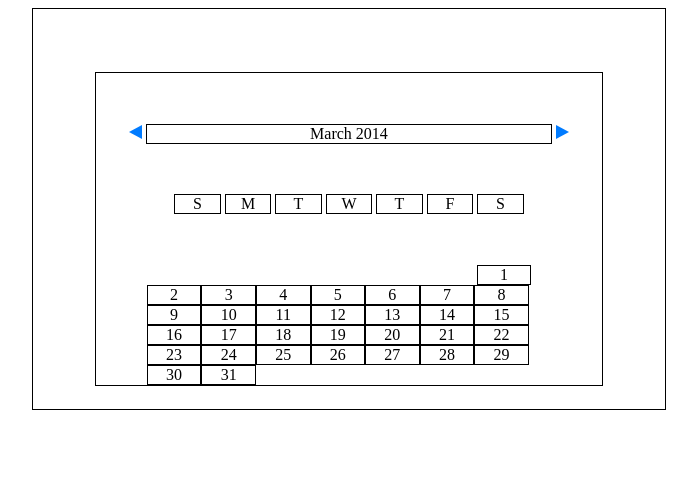
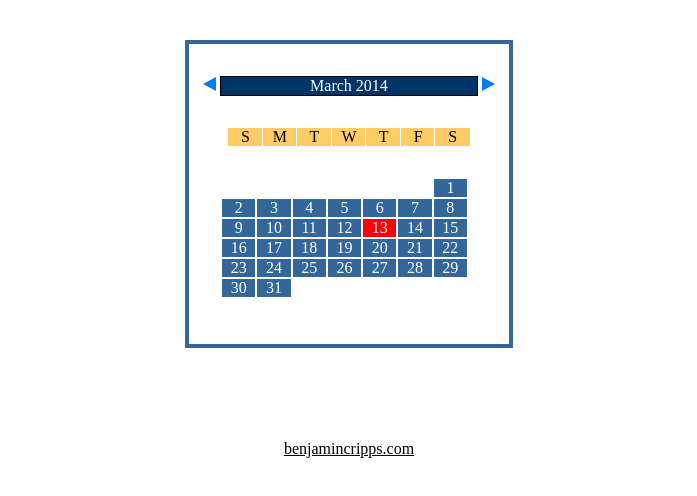
Before and after one commit to smitch88/calendar, a plain HTML site: page index.html in a window 1280 px wide. Shown: the whole page, without its empty margins (291-988 px from the left). Drawn offline with nearby package versions, Linux system fonts and the light colour scheme.

Commit message:
added leap year + current day highlight

```diff
--- a/calendar.css
+++ b/calendar.css
@@ -1,14 +1,13 @@
 .container {
-	width: 50%;
+	width: 400px;
 	height: 400px;
 	margin: 0px auto;
-	border: 1px solid black;
 }
 
 .calendarBox {
 	width: 80%;
-	min-height: 70%;
-	border: 1px solid black;
+	min-height: 75%;
+	border: 4px solid #336699;
 	margin: 0px auto;
 	margin-top: 10%;
 }
@@ -28,6 +27,12 @@
 
 }
 
+.calendarHeader {
+	background: #003366;
+	font-family: 'avenir';
+	color: white;
+}
+
 .dayHeader {
 	border: none;
 	display: block;
@@ -36,10 +41,16 @@
 }
 
 .dayBoxTop {
-	width: 11%;
+	width: 13.5%;
 	display: inline-block;
 	border: 1px solid black;
 	text-align: center;
+	margin: -3px;
+	background-color: #FFCC66;
+	border-color: white;
+	color: black;
+	font-family: 'avenir'
+
 }
 
 .dayHolder {
@@ -54,14 +65,20 @@
 	display: inline-block;
 	width: 13%;
 	height: 16%;
-	border: 1px solid black;
+	border: 1px solid white;
 	margin: 0px auto;
 	text-align: center;
 }
 
+.dayBox {
+	background-color: #336699;
+	color: white;
+	font-family: 'avenir'
+}
+
 .blankBox {
 	border: none;
-	width: 13.6%;
+	width: 13.8%;
 }
 
 #arrowRight {
@@ -81,3 +98,13 @@
 	border-color: transparent #007bff transparent transparent;
 	display: inline-block;
 }
+
+footer {
+	text-align: center;
+	font-family: 'avenir';
+}
+
+a,
+a:active {
+	color: black;
+}
--- a/calendar.js
+++ b/calendar.js
@@ -4,8 +4,8 @@ $().ready( function () {
 
 var Calendar = (function() {
 	var months = ['January', 'February', 'March', 'April',
-					'May', 'June', 'July', 'August',
-					'September', 'October', 'November', 'December'
+			'May', 'June', 'July', 'August',
+			'September', 'October', 'November', 'December'
 				];
 
 	var today = new Date();
@@ -26,6 +26,11 @@ var Calendar = (function() {
 		Array(31), Array(28), Array(31), Array(30),
 		Array(31), Array(30), Array(31), Array(31),
 		Array(30), Array(31), Array(30),Array(31)];
+
+		//making change for Leap Year
+		if (checkForLeapYear(year)) {
+			monthLengths[1] = Array(29)
+		}
 
 		var daysOfWeek = ['Sunday', 'Monday', 'Tuesday', 'Wednesday', 'Thursday', 'Friday', 'Saturday'];
 
@@ -64,8 +69,8 @@ var Calendar = (function() {
 		}
 		//startDay is used here to determine how many blank Divs are necessary
 		//when displaying the calendar
-		console.log(thisMonth)
 		displayMonth(thisMonth, month, year, startDay)
+		highlightDay(month, year)
 	}
 
 	var displayMonth = function(month, name, year, blankDivTotal) {
@@ -83,7 +88,8 @@ var Calendar = (function() {
 		}
 
 		for (var i=0; i <= month.length-1; i++) {
-			dayHolder.append('<div class="dayBox">'+ month[i].date+'</div>')
+			var day = month[i].date
+			dayHolder.append('<div class="dayBox" id=day'+day+'>'+day+'</div>')
 		}
 
 	}
@@ -121,6 +127,32 @@ var Calendar = (function() {
 		var newMonth = months[monthIndex];
 		generateYear(newMonth, startingYear)
 	}
+
+	var highlightDay = function(month, year) {
+		var correctYear = today.getFullYear()
+		var correctMonth = months[today.getMonth()]
+
+		if (month === correctMonth && year === correctYear) {
+			$('#day' + today.getDate()).css('background-color', 'red')
+		}
+	}
+
+	var checkForLeapYear = function(year) {
+		var isLeapYear = false;
+
+		if (year % 4 === 0 && year % 100 != 0) {
+			//leap year
+			isLeapYear = true;
+		}
+
+		else if (year % 4 && year % 400 === 0) {
+			//leap year
+			isLeapYear = true;
+		}
+
+		return isLeapYear
+	}
+
 	return {
 		'init': init
 	}
--- a/index.html
+++ b/index.html
@@ -31,5 +31,6 @@
 
 		 </div>
 	</div>
+	<footer><a href="//benjamincripps.com">benjamincripps.com</a>
 </body>
 </html>
```
